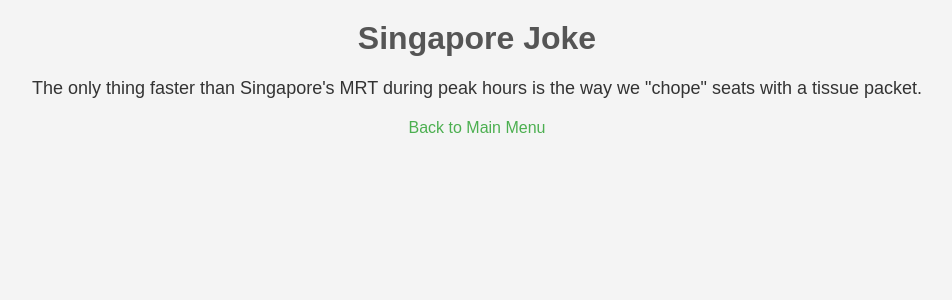
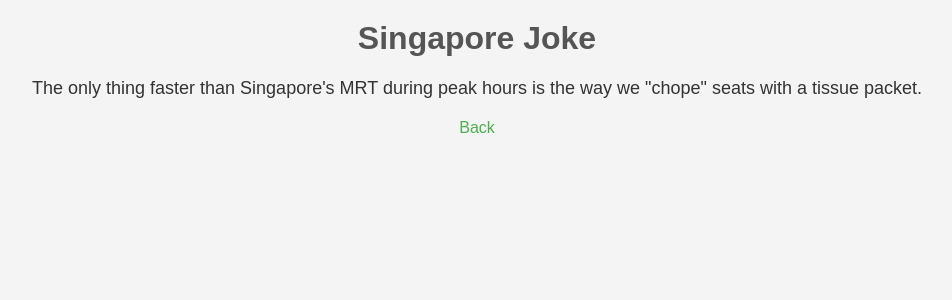
Before and after one commit to Dannn66/AC6007-0819Update, a Flask app: page /joke in a window 1280 px wide. Shown: the top 300 px of the page, without its empty margins (163-1115 px from the left). Run offline with Flask 3, Linux system fonts and the light colour scheme.

Commit message:
Add files via upload

```diff
--- a/templates/joke.html
+++ b/templates/joke.html
@@ -42,6 +42,6 @@
 <body>
     <h1>Singapore Joke</h1>
     <p>The only thing faster than Singapore's MRT during peak hours is the way we "chope" seats with a tissue packet.</p>
-    <a href="/">Back to Main Menu</a>
+    <a href="/">Back</a>
 </body>
 </html>
```
